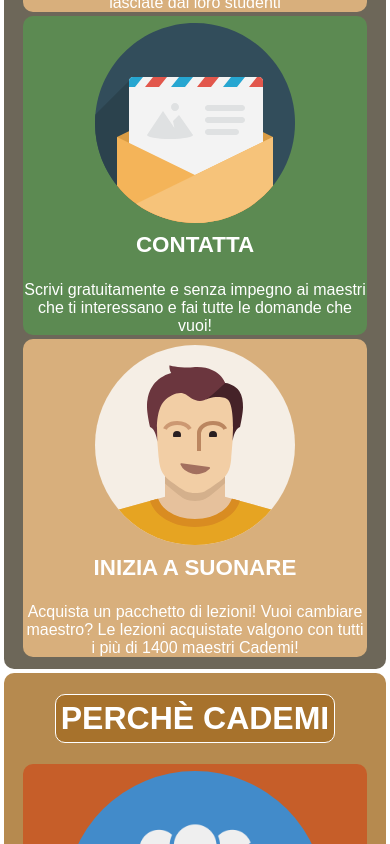
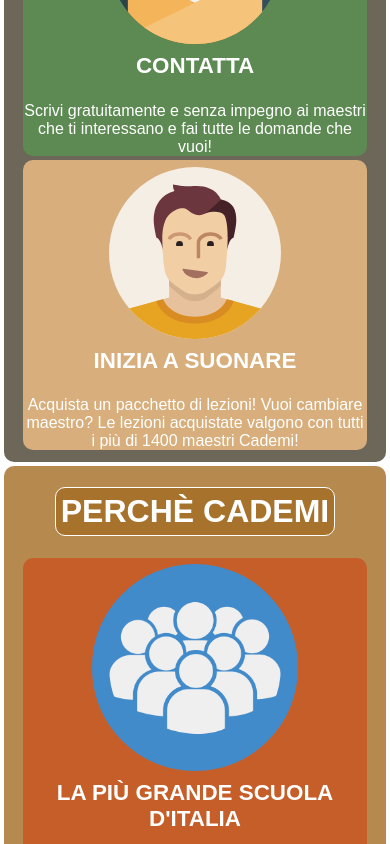
Before and after one commit to Mr2803/html-css-resp-wannabe, a plain HTML site: page booleancareers-responsive-wannabe-starter-069aa98a347d/index.html in a window 390 px wide. Shown: the part 1156-2000 px from the top of the page. Drawn offline with Linux system fonts and the light colour scheme.

Commit message:
add padding in % to img in div why

```diff
--- a/booleancareers-responsive-wannabe-starter-069aa98a347d/style.css
+++ b/booleancareers-responsive-wannabe-starter-069aa98a347d/style.css
@@ -105,6 +105,7 @@ img{
     display:inline-block;
     border:1px solid white;
     padding: 5px;
+    width: auto;
   }
 
   /* |regole generali */
@@ -133,6 +134,8 @@ img{
   #steps img,
   #why img{
     margin-top: 2%;
+    width: 50%;
+    height: auto;
   }
   /* |regole generali div */
 
@@ -180,8 +183,13 @@ img{
     background: rgba(164, 109, 35,0.8);
   }
 
+  #why .row img{
+    padding:5%;
+  }
+
   #why{
     background: rgba(164, 109, 35,0.8);
+    margin-bottom: 1%;
   }
 
   #why div.row div.first,
```
